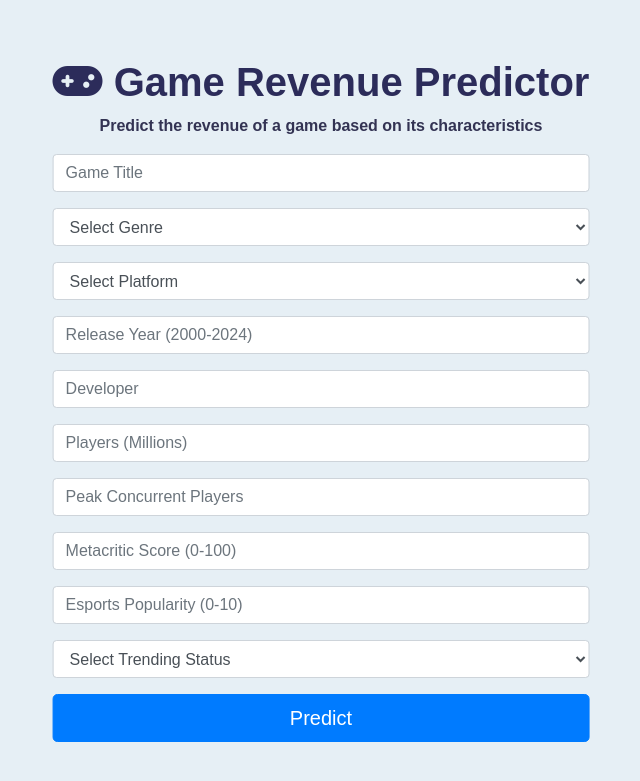
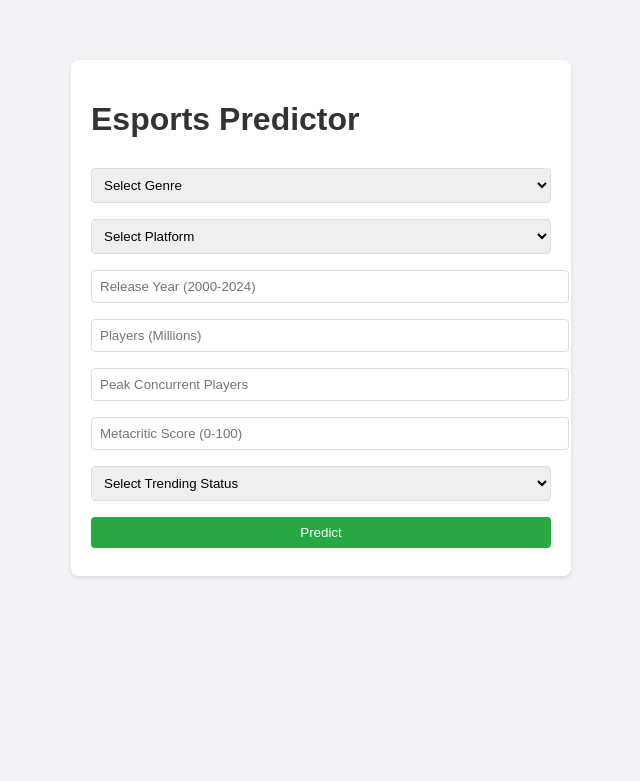
Before and after one commit to Eiseu01/game, a Django app: page / in a window 1280 px wide. Shown: the top 781 px of the page, without its empty margins (319-959 px from the left). Run offline with Django 5.2, Linux system fonts and the light colour scheme; some libraries are stand-ins or nearby versions.

Commit message:
Add files via upload

```diff
--- a/thegame/base/templates/index.html
+++ b/thegame/base/templates/index.html
@@ -1,101 +1,77 @@
 <!DOCTYPE html>
-<html lang="en" dir="ltr">
-
+<html lang="en">
 <head>
     <meta charset="utf-8">
-  <title>Home page</title>
-
-  <script src="https://kit.fontawesome.com/47101d2035.js" crossorigin="anonymous"></script>
-
-  <link rel="stylesheet" href="https://maxcdn.bootstrapcdn.com/bootstrap/4.0.0/css/bootstrap.min.css"
-    integrity="sha384-Gn5384xqQ1aoWXA+058RXPxPg6fy4IWvTNh0E263XmFcJlSAwiGgFAW/dAiS6JXm" crossorigin="anonymous">
-
+    <title>Esports Predictor</title>
     <style>
-    .center {
-      position: absolute;
-      text-align: center;
-      left: 50%;
-      top: 50%;
-      transform: translate(-50%, -50%);
-      font-family: Arial, Helvetica, sans-serif;
-      background-color: rgb(230, 239, 245);
+        body {
+            font-family: Arial, sans-serif;
+            max-width: 500px;
+            margin: 40px auto;
+            padding: 20px;
+            background: #f0f2f5;
         }
+        .form-container {
+            background: white;
+            padding: 20px;
+            border-radius: 8px;
+            box-shadow: 0 2px 4px rgba(0,0,0,0.1);
+        }
+        select, input, button {
+            width: 100%;
+            padding: 8px;
+            margin: 8px 0;
+            border: 1px solid #ddd;
+            border-radius: 4px;
+        }
+        button {
+            background: #28a745;
+            color: white;
+            border: none;
+            cursor: pointer;
+        }
+        h1 { color: #333; }
     </style>
 </head>
-
-<body class="center">
-
-  <h1 style="color:rgb(44, 44, 90); font-weight: 700;">
-    <i class="fas fa-gamepad"></i> Game Revenue Predictor
-  </h1>
-
-  <p style="color:rgb(51, 51, 83); font-weight: 700;">
-    Predict the revenue of a game based on its characteristics
-  </p>
-
+<body>
+    <div class="form-container">
+        <h1>Esports Predictor</h1>
         <form action="result">
             {% csrf_token %}
-
-    <div class="form-group">
-      <input class="form-control" placeholder="Game Title" required type="text" name="game_title">
-    </div>
-
-    <div class="form-group">
-      <select class="form-control" required name="genre">
+            <select required name="genre">
                 <option value="" disabled selected>Select Genre</option>
                 <option value="Action">Action</option>
                 <option value="Adventure">Adventure</option>
                 <option value="RPG">RPG</option>
                 <option value="Strategy">Strategy</option>
+                <option value="Sports">Sports</option>
+                <option value="Racing">Racing</option>
+                <option value="Horror">Horror</option>
+                <option value="Fighting">Fighting</option>
+                <option value="Shooter">Shooter</option>
+                <option value="Simulation">Simulation</option>
             </select>
-    </div>
-
-    <div class="form-group">
-      <select class="form-control" required name="platform">
+            <select required name="platform">
                 <option value="" disabled selected>Select Platform</option>
                 <option value="PC">PC</option>
                 <option value="PlayStation">PlayStation</option>
                 <option value="Xbox">Xbox</option>
-        <option value="Nintendo">Nintendo</option>
+                <option value="Nintendo Switch">Nintendo Switch</option>
+                <option value="Mobile">Mobile</option>
+                <option value="Cross-Platform">Cross-Platform</option>
             </select>
-    </div>
-
-    <div class="form-group">
-      <input class="form-control" placeholder="Release Year (2000-2024)" required type="number" name="release_year" min="2000" max="2024">
-    </div>
-
-    <div class="form-group">
-      <input class="form-control" placeholder="Developer" required type="text" name="developer">
-    </div>
-
-    <div class="form-group">
-      <input class="form-control" placeholder="Players (Millions)" required type="number" step="0.1" name="players">
-    </div>
-
-    <div class="form-group">
-      <input class="form-control" placeholder="Peak Concurrent Players" required type="number" name="peak_players">
-    </div>
-
-    <div class="form-group">
-      <input class="form-control" placeholder="Metacritic Score (0-100)" required type="number" name="metacritic" min="0" max="100">
-    </div>
-
-    <div class="form-group">
-      <input class="form-control" placeholder="Esports Popularity (0-10)" required type="number" step="0.1" name="esports" min="0" max="10">
-    </div>
-
-    <div class="form-group">
-      <select class="form-control" required name="trending">
+            <input type="number" name="release_year" placeholder="Release Year (2000-2024)" required min="2000" max="2024">
+            <input type="number" name="players" placeholder="Players (Millions)" required step="0.1">
+            <input type="number" name="peak_players" placeholder="Peak Concurrent Players" required>
+            <input type="number" name="metacritic" placeholder="Metacritic Score (0-100)" required min="0" max="100">
+            <select required name="trending">
                 <option value="" disabled selected>Select Trending Status</option>
-        <option value="Trending">Trending</option>
+                <option value="Rising">Rising</option>
                 <option value="Stable">Stable</option>
                 <option value="Declining">Declining</option>
             </select>
+            <button type="submit">Predict</button>
+        </form>
     </div>
-
-    <input class="btn btn-primary btn-lg btn-block" type="submit" value='Predict'>
-
-  </form>
 </body>
-
 </html>
--- a/thegame/base/views.py
+++ b/thegame/base/views.py
@@ -4,44 +4,46 @@ import pickle
 def home(request):
     return render(request, 'index.html')
 
-def getPredictions(genre, platform, release_year, developer, players, peak_players, metacritic, esports, trending):
-    model = pickle.load(open("d:/lol/GamingPrediction/thegame/base/ml_model.sav", "rb"))
-    scaler = pickle.load(open("d:/lol/GamingPrediction/thegame/base/scaler.sav", "rb"))
+def getPredictions(genre, platform, release_year, players, peak_players, metacritic, trending):
+    model = pickle.load(open("d:/lol/GamingPrediction/Model/ml_model.sav", "rb"))
+    scaler = pickle.load(open("d:/lol/GamingPrediction/Model/scaler.sav", "rb"))
 
-    # Convert categorical variables to numeric
-    genre_map = {'Action': 0, 'Adventure': 1, 'RPG': 2, 'Strategy': 3}
-    platform_map = {'PC': 0, 'PlayStation': 1, 'Xbox': 2, 'Nintendo': 3}
-    trending_map = {'Trending': 2, 'Stable': 1, 'Declining': 0}
+    # Convert categorical variables
+    genre_map = {
+        'Action': 0, 'Adventure': 1, 'RPG': 2, 'Strategy': 3, 'Sports': 4,
+        'Racing': 5, 'Horror': 6, 'Fighting': 7, 'Shooter': 8, 'Simulation': 9
+    }
+    platform_map = {
+        'PC': 0, 'PlayStation': 1, 'Xbox': 2, 'Nintendo Switch': 3,
+        'Mobile': 4, 'Cross-Platform': 5
+    }
+    trending_map = {'Rising': 2, 'Stable': 1, 'Declining': 0}
 
-    genre_num = genre_map[genre]
-    platform_num = platform_map[platform]
-    trending_num = trending_map[trending]
+    # Calculate features with adjusted scale
+    player_retention = (float(peak_players) / (float(players) * 1000000)) * 100  # Convert to percentage
+    recent_release = min(2024 - int(release_year), 5)
+    high_rating = 1 if float(metacritic) >= 75 else 0
 
-    # Print values for debugging
-    print(f"Input values: {genre_num}, {platform_num}, {release_year}, {players}, {peak_players}, {metacritic}, {esports}, {trending_num}")
-
-    features = [genre_num, platform_num, int(release_year), float(players),
-               int(peak_players), float(metacritic), float(esports), trending_num]
+    features = [
+        genre_map[genre],
+        platform_map[platform],
+        recent_release,
+        player_retention,
+        high_rating,
+        trending_map[trending]
+    ]
 
     prediction = model.predict(scaler.transform([features]))
-
-    # Print prediction for debugging
-    print(f"Raw prediction: {prediction[0]}")
-
-    return f'{prediction[0]:.2f}'
+    return "Yes" if prediction[0] == 1 else "No"
 
 def result(request):
-    game_title = request.GET['game_title']
     genre = request.GET['genre']
     platform = request.GET['platform']
     release_year = request.GET['release_year']
-    developer = request.GET['developer']
     players = request.GET['players']
     peak_players = request.GET['peak_players']
     metacritic = request.GET['metacritic']
-    esports = request.GET['esports']
     trending = request.GET['trending']
 
-    result = getPredictions(genre, platform, release_year, developer, players, peak_players, metacritic, esports, trending)
-
+    result = getPredictions(genre, platform, release_year, players, peak_players, metacritic, trending)
     return render(request, 'result.html', {'result': result})
```
Also changed, not shown: Model/ml_model.py (+69 -40 lines), thegame/base/templates/result.html (+30 -16 lines), 2 other files. Lines whose indentation alone changed are shown as unchanged.
